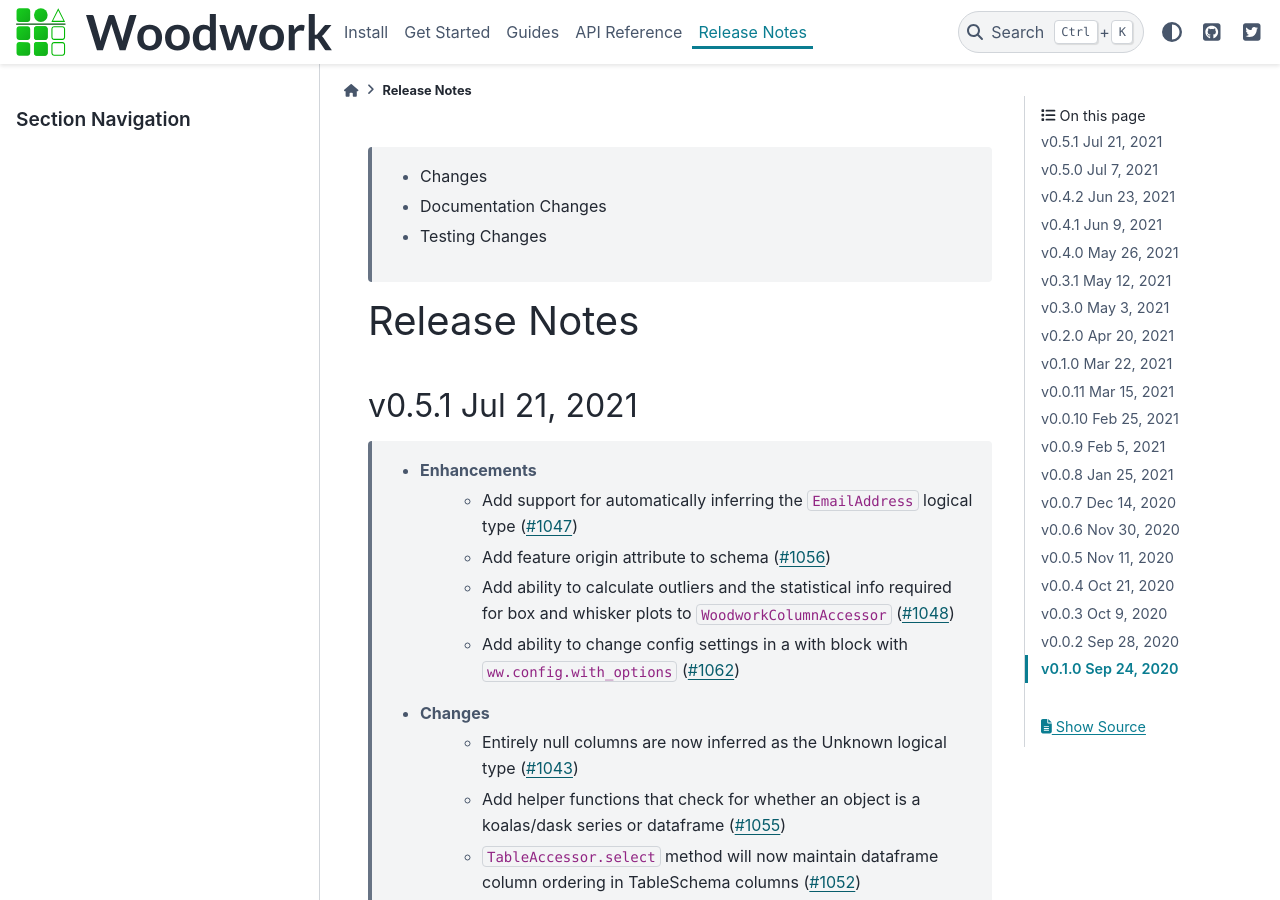
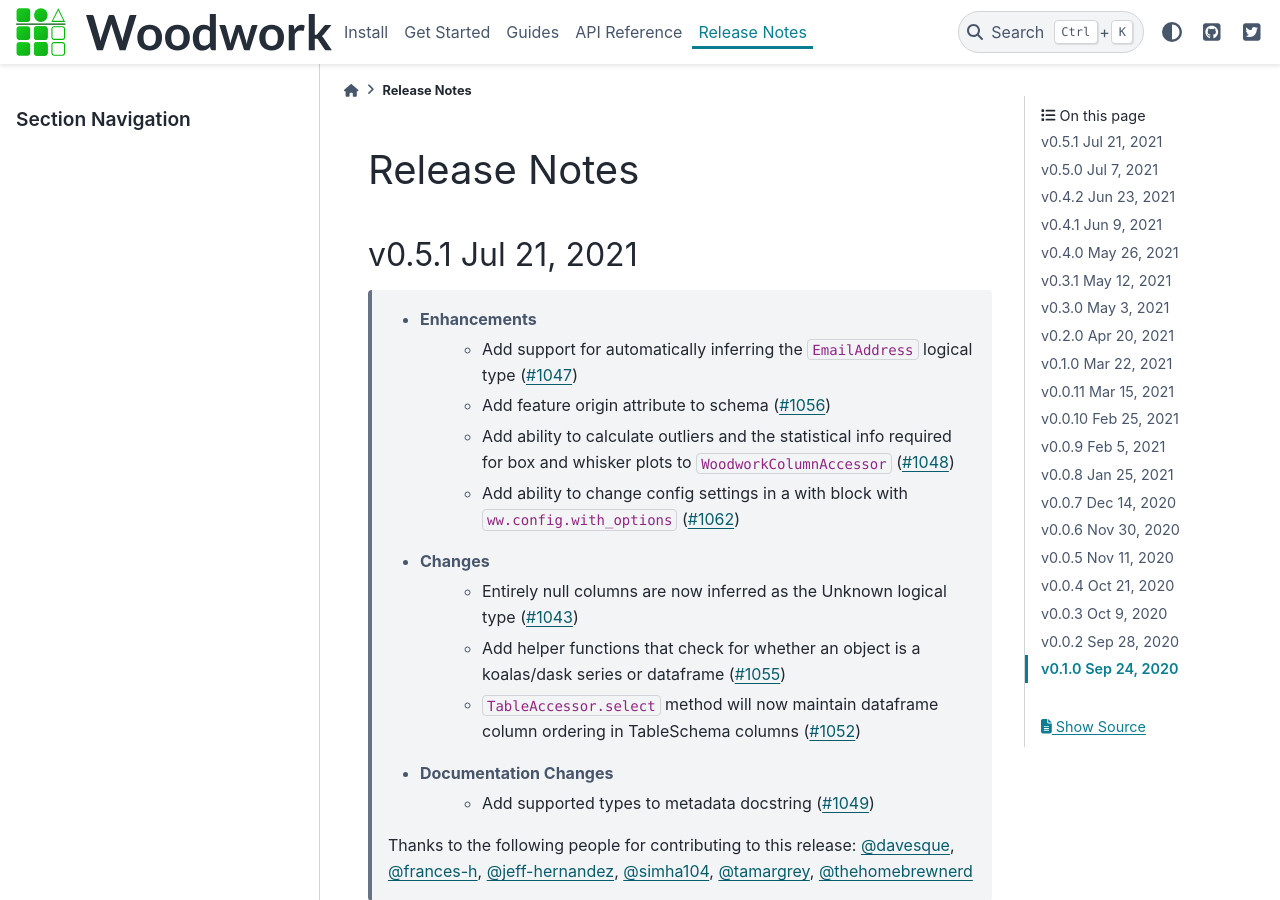
Before and after one commit to alteryx/woodwork, a Sphinx documentation site: the page built from docs/source/release_notes.rst, in a window 1280 px wide and 900 px high. Built offline with Sphinx 7.4.7 and the PyData theme 0.15.4, drawn with Linux system fonts in a browser that asks for light colours; comment, search, counter and statistics services are not loaded.

Commit message:
Docs fix

```diff
--- a/docs/source/release_notes.rst
+++ b/docs/source/release_notes.rst
@@ -1,13 +1,12 @@
 .. _release_notes:
 
-
 .. Future Release
-==================
-    * Enhancements
-    * Fixes
-    * Changes
-    * Documentation Changes
-    * Testing Changes
+  ===============
+  * Enhancements
+  * Fixes
+  * Changes
+  * Documentation Changes
+  * Testing Changes
 
 .. Thanks to the following people for contributing to this release:
 
```
